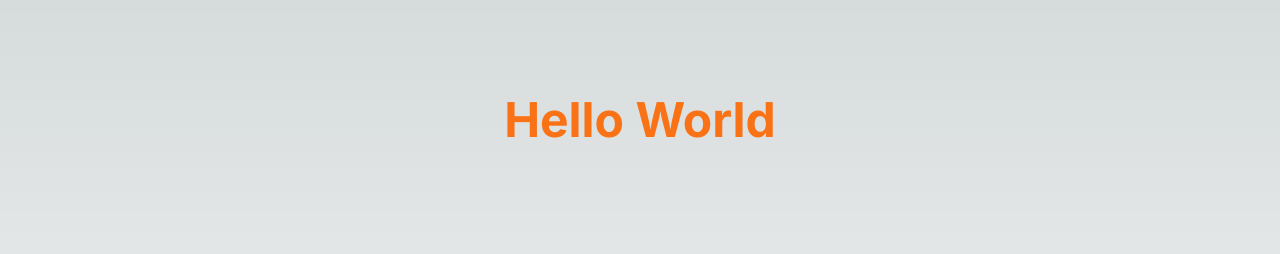
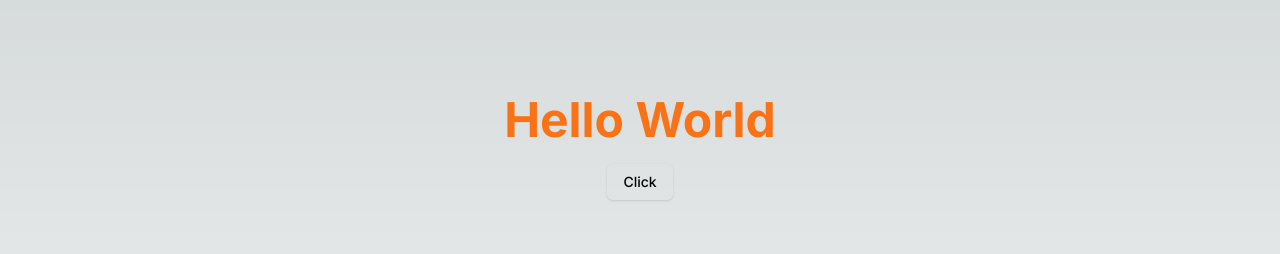
Before and after one commit to ask-nugey/task-app-with-hasura, a Next.js app: page / in a window 1280 px wide. Shown: the top 254 px of the page. Built offline with nearby package versions, Linux system fonts and the light colour scheme.

Commit message:
✨ feat: shadcn/ui のセットアップ

```diff
--- a/package.json
+++ b/package.json
@@ -10,9 +10,13 @@
     "prepare": "husky install"
   },
   "dependencies": {
+    "@radix-ui/react-slot": "^1.0.2",
+    "class-variance-authority": "^0.7.0",
+    "clsx": "^2.1.0",
     "next": "14.1.4",
     "react": "^18",
-    "react-dom": "^18"
+    "react-dom": "^18",
+    "tailwind-merge": "^2.2.2"
   },
   "devDependencies": {
     "@types/node": "^20",
--- /dev/null
+++ b/src/app/components/ui/button.tsx
@@ -0,0 +1,57 @@
+import * as React from "react";
+import { Slot } from "@radix-ui/react-slot";
+import { cva, type VariantProps } from "class-variance-authority";
+
+import { cn } from "@/lib/utils";
+
+const buttonVariants = cva(
+  "inline-flex items-center justify-center whitespace-nowrap rounded-md text-sm font-medium transition-colors focus-visible:outline-none focus-visible:ring-1 focus-visible:ring-ring disabled:pointer-events-none disabled:opacity-50",
+  {
+    variants: {
+      variant: {
+        default:
+          "bg-primary text-primary-foreground shadow hover:bg-primary/90",
+        destructive:
+          "bg-destructive text-destructive-foreground shadow-sm hover:bg-destructive/90",
+        outline:
+          "border border-input bg-background shadow-sm hover:bg-accent hover:text-accent-foreground",
+        secondary:
+          "bg-secondary text-secondary-foreground shadow-sm hover:bg-secondary/80",
+        ghost: "hover:bg-accent hover:text-accent-foreground",
+        link: "text-primary underline-offset-4 hover:underline",
+      },
+      size: {
+        default: "h-9 px-4 py-2",
+        sm: "h-8 rounded-md px-3 text-xs",
+        lg: "h-10 rounded-md px-8",
+        icon: "h-9 w-9",
+      },
+    },
+    defaultVariants: {
+      variant: "default",
+      size: "default",
+    },
+  }
+);
+
+export interface ButtonProps
+  extends React.ButtonHTMLAttributes<HTMLButtonElement>,
+    VariantProps<typeof buttonVariants> {
+  asChild?: boolean;
+}
+
+const Button = React.forwardRef<HTMLButtonElement, ButtonProps>(
+  ({ className, variant, size, asChild = false, ...props }, ref) => {
+    const Comp = asChild ? Slot : "button";
+    return (
+      <Comp
+        className={cn(buttonVariants({ variant, size, className }))}
+        ref={ref}
+        {...props}
+      />
+    );
+  }
+);
+Button.displayName = "Button";
+
+export { Button, buttonVariants };
--- a/src/app/page.tsx
+++ b/src/app/page.tsx
@@ -1,7 +1,10 @@
+import { Button } from "@/app/components/ui/button";
+
 export default function Home() {
   return (
     <main className="flex min-h-screen flex-col items-center p-24">
       <p className="text-orange-500 font-bold text-5xl">Hello World</p>
+      <Button className="my-5">Click</Button>
     </main>
   );
 }
--- /dev/null
+++ b/src/lib/utils.ts
@@ -0,0 +1,6 @@
+import { type ClassValue, clsx } from "clsx";
+import { twMerge } from "tailwind-merge";
+
+export function cn(...inputs: ClassValue[]) {
+  return twMerge(clsx(inputs));
+}
```
Also changed, not shown: components.json (added), 1 other file (tests, documents, lock files or other folders).
